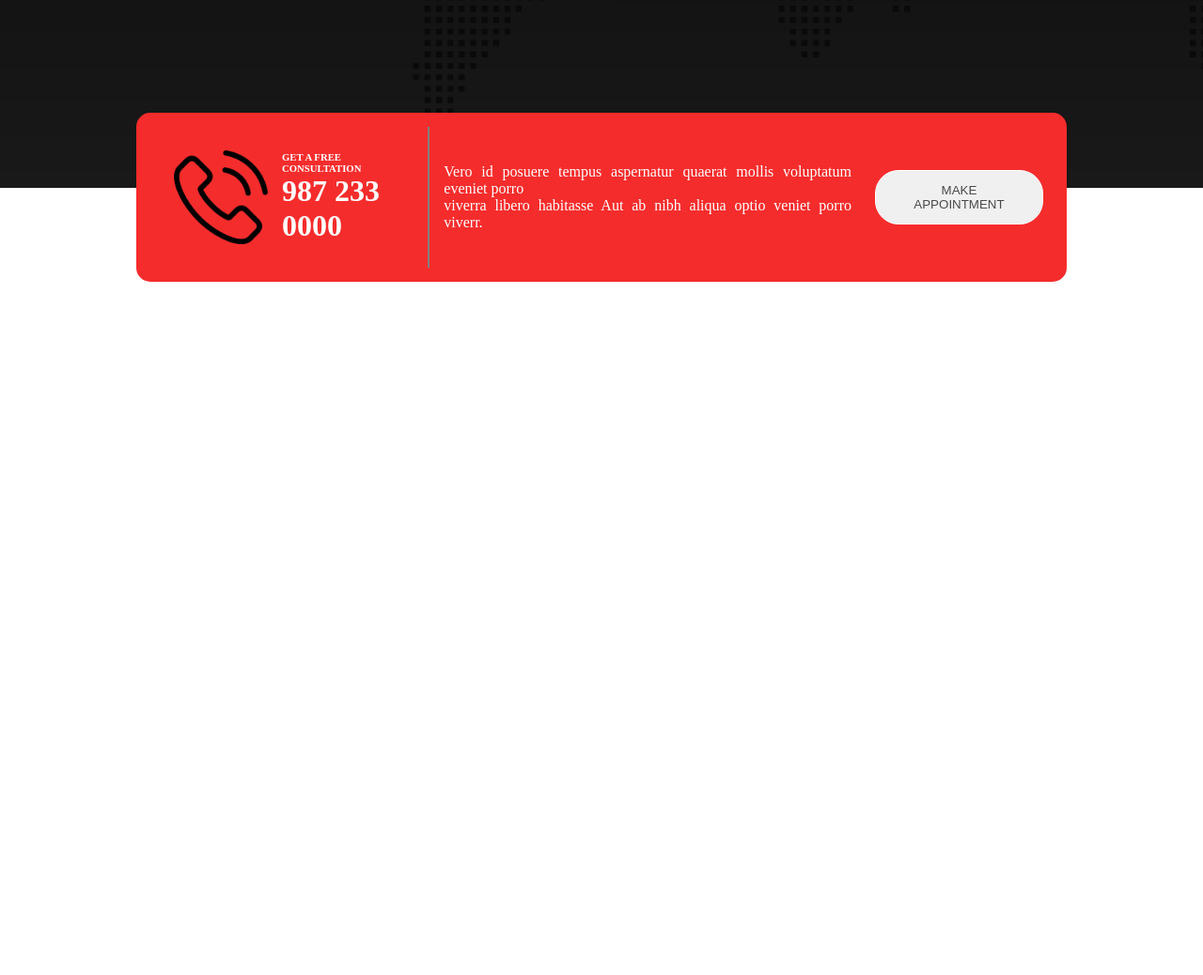
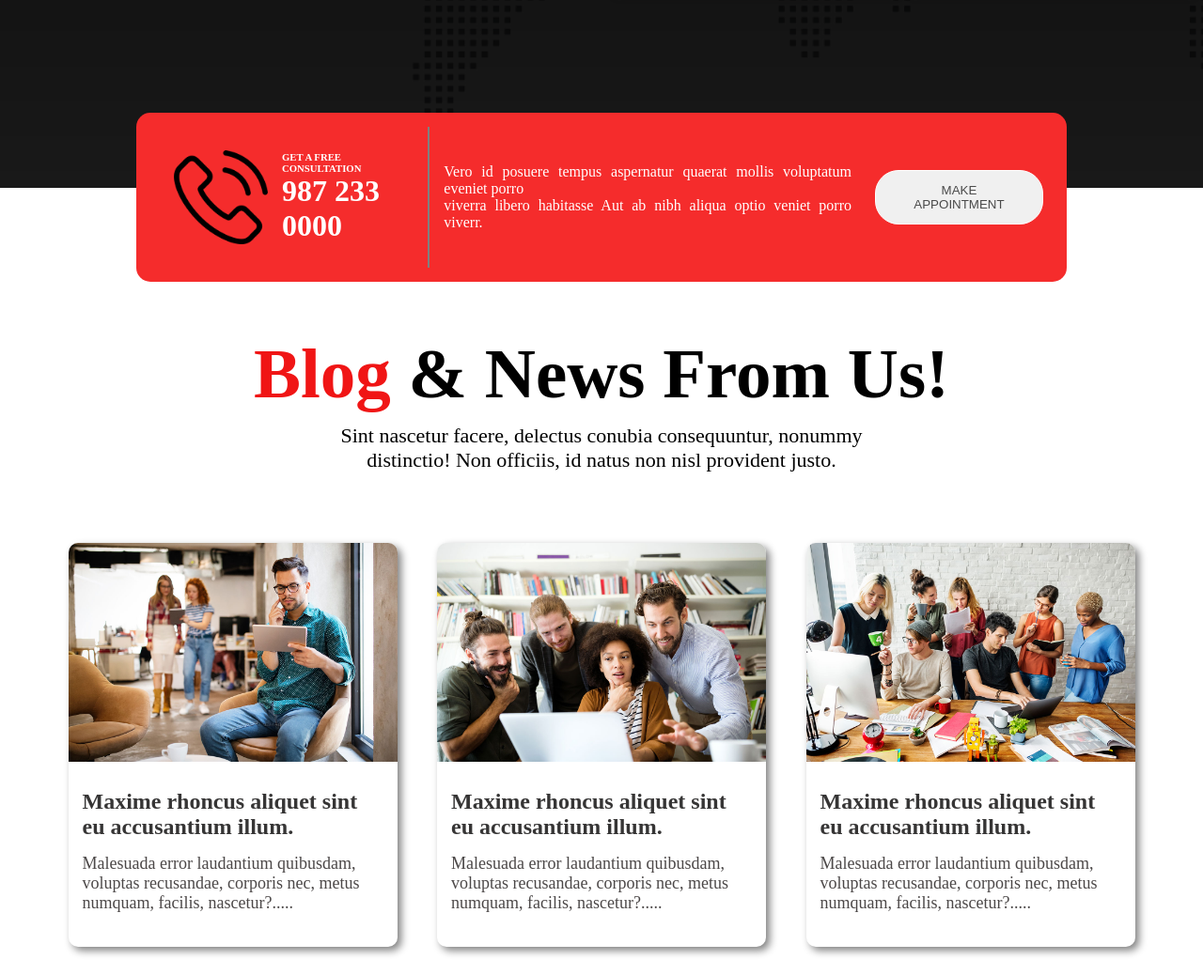
Before and after one commit to rabbani4443/digital-agency-website, a plain HTML site: page index.html in a window 1280 px wide. Shown: the part 1608-2646 px from the top of the page at 94% size. Before the commit the page ends 1908 px from the top, so only its background shows below. Drawn offline with Linux system fonts and the light colour scheme.

Commit message:
blog and news section done

```diff
--- a/index.html
+++ b/index.html
@@ -117,6 +117,47 @@
         </div>
        </section>
        <!-- End Appointment section -->
+       <!-- Start Blog section -->
+       <section class="blog">
+        <div class="blog-container ">
+            <div class="blog-container-title">
+                <div class="blog-title "> <h1><span>Blog</span> & News From Us!</h1></div>
+                <div class="blog-description">
+                    <p>Sint nascetur facere, delectus conubia consequuntur, nonummy distinctio! Non officiis, id natus non nisl provident justo.</p>
+                </div>
+          </div>
+          <div class="blog-all-cards">
+            <div class="blog-card-box">
+            <div class="blog-card">
+                <img src="asset/image/blog-1.jpg" alt="" srcset="" class="blog-card-img">
+                <div class="blog-card-text">
+                    <h3 class="blog-card-title">Maxime rhoncus aliquet sint eu accusantium illum.</h3>
+                    <p class="blog-card-description">Malesuada error laudantium quibusdam, voluptas recusandae, corporis nec, metus numquam, facilis, nascetur?.....</p>
+                </div>
+            </div>
+        </div>
+            <div class="blog-card-box">
+            <div class="blog-card">
+                <img src="asset/image/blog-2.jpg" alt="" srcset="" class="blog-card-img">
+                <div class="blog-card-text">
+                    <h3 class="blog-card-title">Maxime rhoncus aliquet sint eu accusantium illum.</h3>
+                    <p class="blog-card-description">Malesuada error laudantium quibusdam, voluptas recusandae, corporis nec, metus numquam, facilis, nascetur?.....</p>
+                </div>
+            </div>
+         </div>
+           <div class="blog-card-box">
+            <div class="blog-card">
+                <img src="asset/image/blog-3.jpg" alt="" srcset="" class="blog-card-img">
+                <div class="blog-card-text">
+                    <h3 class="blog-card-title">Maxime rhoncus aliquet sint eu accusantium illum.</h3>
+                    <p class="blog-card-description">Malesuada error laudantium quibusdam, voluptas recusandae, corporis nec, metus numquam, facilis, nascetur?.....</p>
+                </div>
+            </div>
+            </div>
+          </div>
+        </div>
+       </section>
+       <!-- End Blog section -->
     </main>
     <footer></footer>
 </body>
--- a/style/style.css
+++ b/style/style.css
@@ -256,3 +256,64 @@ nav{
 
 }
 /* End Appointment style */
+.blog-container-title{
+    text-align: center;
+    margin-top: 55px;
+
+}
+.blog-title{
+    font-size: 50px;
+    color:black;
+
+}
+.blog-title h1>span{
+    color:rgb(240, 21, 21);
+}
+.blog-description{
+    font-size: 22px;
+    color:black;
+    text-align: center;
+    width: 50%;
+    padding: 10px;
+    margin: auto;
+
+}
+.blog-all-cards{
+    display: flex;
+    justify-content: space-evenly;
+    margin-top: 35px;
+    padding: 30px;
+}
+
+.blog-card{
+    width: 350px;
+    height: 430px;
+    background-color: white;
+    border-radius: 10px;
+    box-shadow: 4px 4px 8px gray;
+}
+
+.blog-card-img{
+    width:350px;
+    border-radius: 10px;
+    padding-bottom: 10px;
+}
+.blog-card-text{
+    padding: 15px;
+}
+.blog-card-title{
+    font-size:24px;
+    color: #363535;
+    font-weight: 700;
+}
+.blog-card-description{
+    font-size:18px;
+    color: #4c4848;
+    font-weight:400;
+    padding: 15px 0px;
+}
+
+.blog-card-box >:hover {
+        transform: scale(1.1);
+
+}
```
